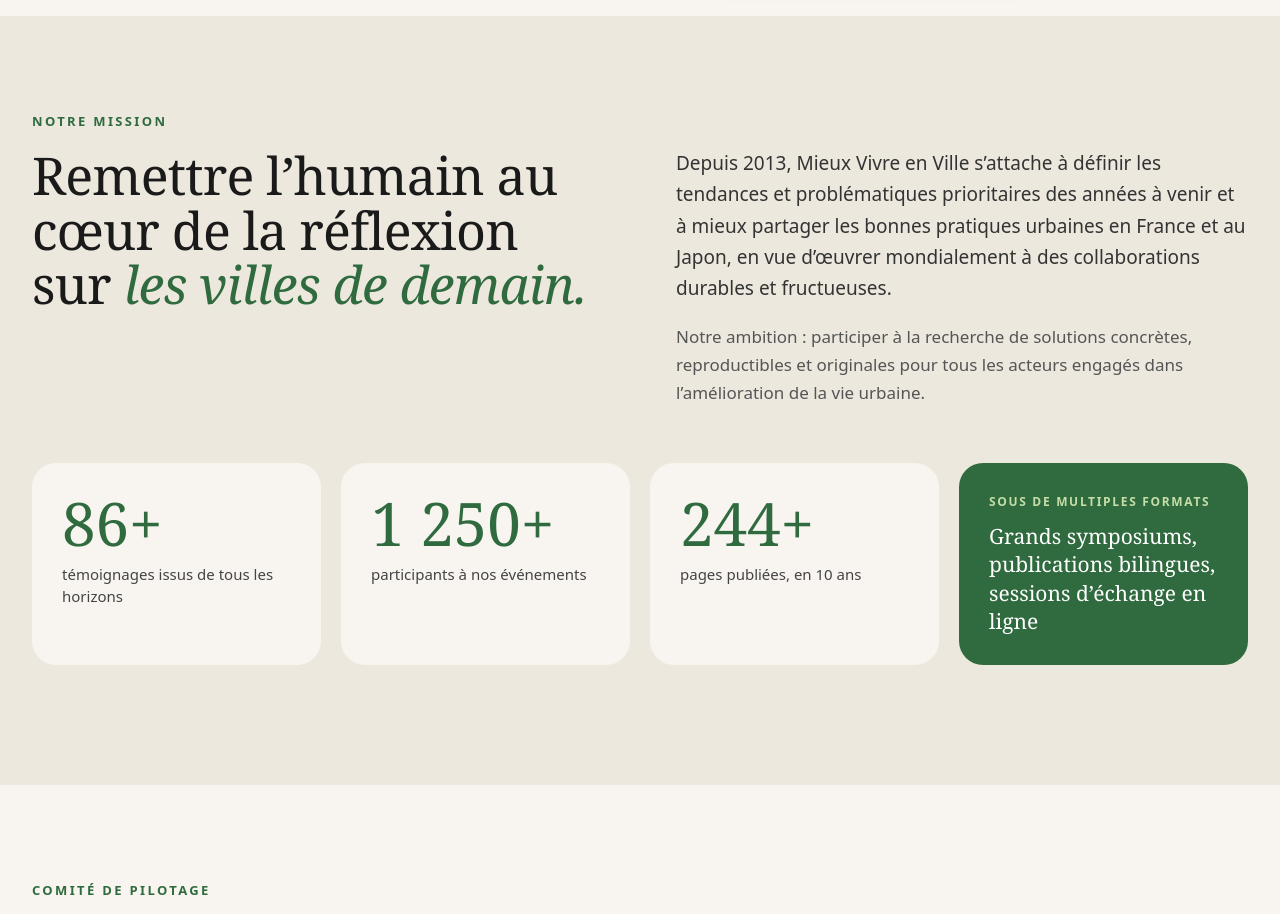
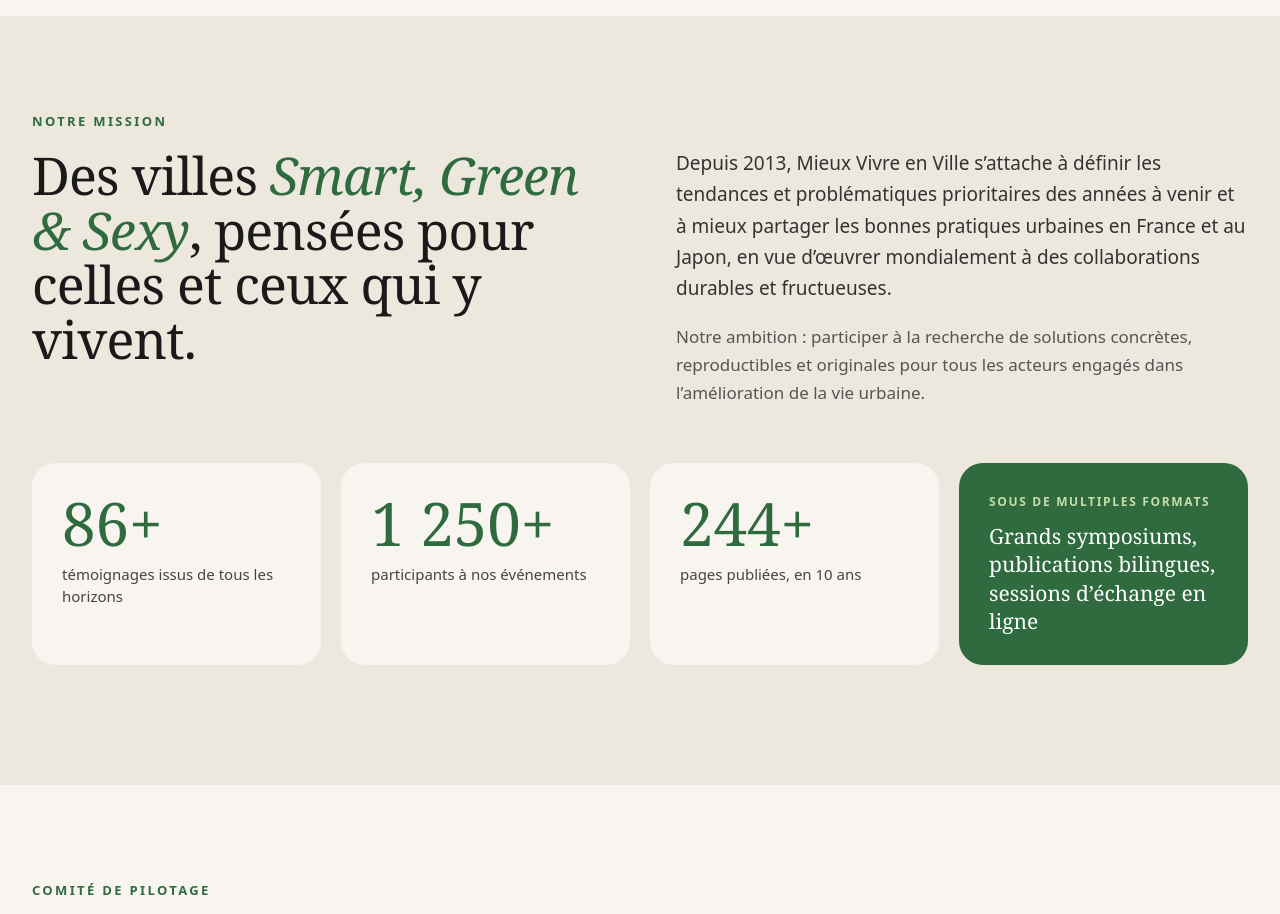
Before and after one commit to seba-dev-tok/mvv-website, an Astro site: page /fr in a window 1280 px wide. Shown: the part 960-1874 px from the top of the page. Built offline with nearby package versions, Linux system fonts and the light colour scheme; Astro itself is replaced by a stand-in of ours.

Commit message:
Feature the Smart, Green & Sexy mission tagline

```diff
--- a/src/components/HomeSections.astro
+++ b/src/components/HomeSections.astro
@@ -19,7 +19,7 @@ const roadmapCopy = roadmap[locale];
   <div class="wrap">
     <div class="eyebrow">{mission.label[locale]}</div>
     <div class="mission">
-      <h2 id="mission-title">{missionCopy.heading[0]}<em>{missionCopy.heading[1]}</em></h2>
+      <h2 id="mission-title">{missionCopy.heading[0]}<em lang="en">{missionCopy.heading[1]}</em>{missionCopy.heading[2]}</h2>
       <div class="mission-copy">{missionCopy.paragraphs.map((paragraph) => <p>{paragraph}</p>)}</div>
     </div>
     <div class="stats">
--- a/src/content/mission.json
+++ b/src/content/mission.json
@@ -5,8 +5,9 @@
   },
   "fr": {
     "heading": [
-      "Remettre l’humain au cœur de la réflexion sur ",
-      "les villes de demain."
+      "Des villes ",
+      "Smart, Green & Sexy",
+      ", pensées pour celles et ceux qui y vivent."
     ],
     "paragraphs": [
       "Depuis 2013, Mieux Vivre en Ville s’attache à définir les tendances et problématiques prioritaires des années à venir et à mieux partager les bonnes pratiques urbaines en France et au Japon, en vue d’œuvrer mondialement à des collaborations durables et fructueuses.",
@@ -33,8 +34,9 @@
   },
   "ja": {
     "heading": [
-      "都市の未来を考えるとき、",
-      "人をもう一度その中心に。"
+      "暮らす人を第一に考えた、",
+      "Smart, Green & Sexy",
+      "なまちへ。"
     ],
     "paragraphs": [
       "Mieux Vivre en Villeは2013年から、今後の都市をめぐる動向と優先課題を見極め、フランスと日本の優れた取り組みを共有してきました。こうした活動を通じて、世界規模で持続的かつ実りある協力を育むことを目指しています。",
```
